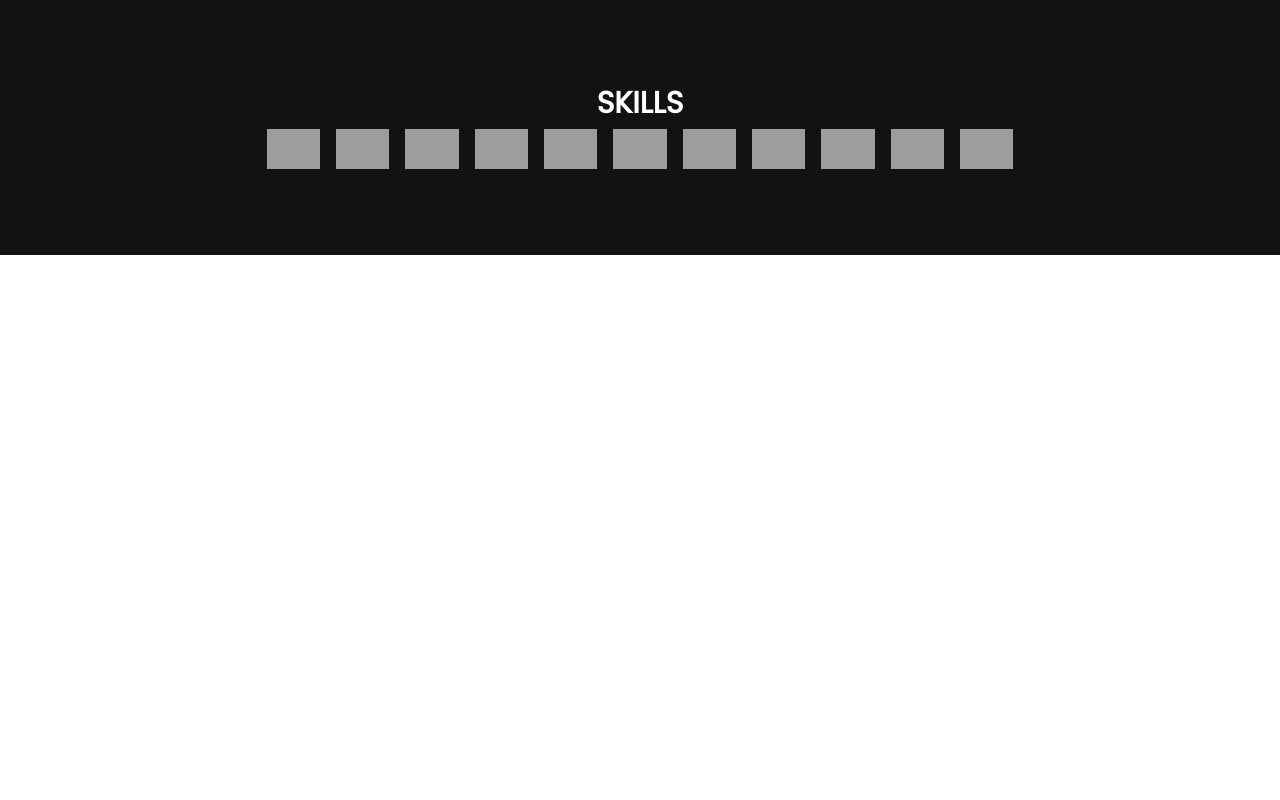
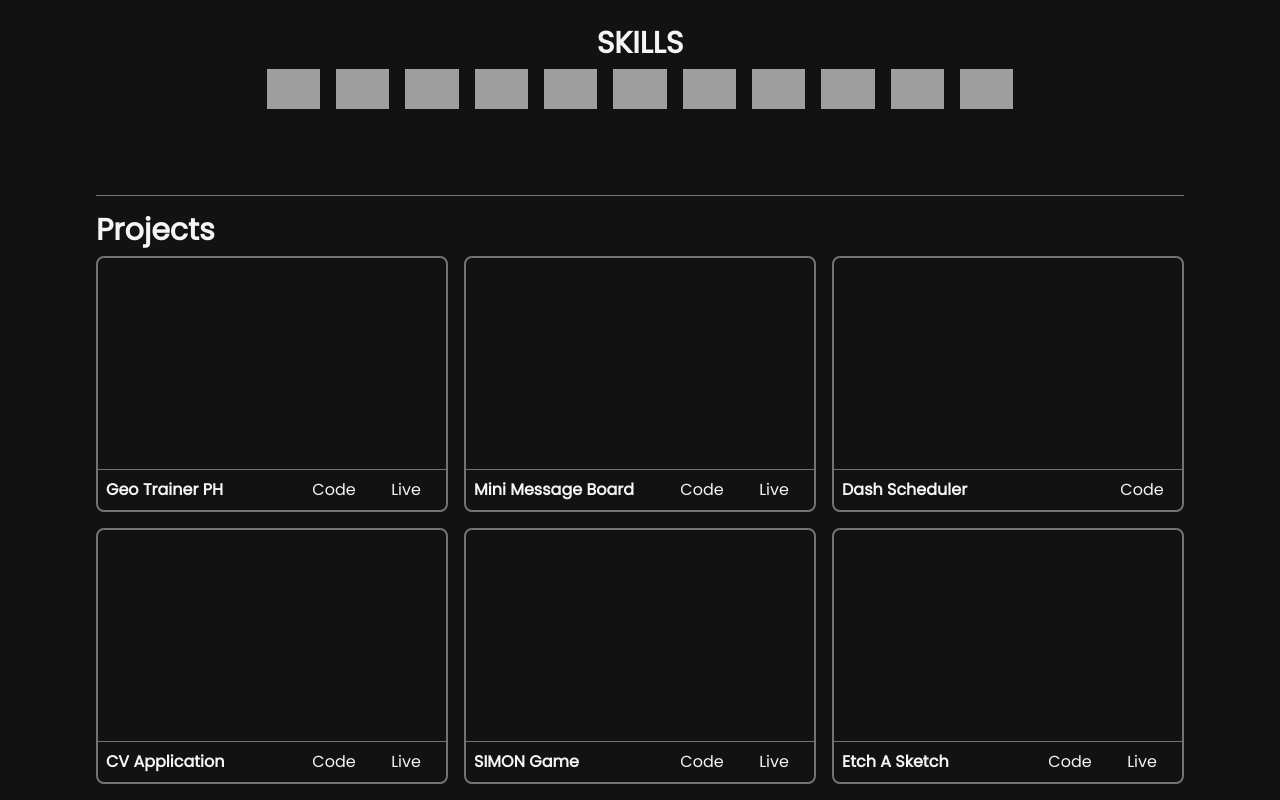
Before and after one commit to Sanjero20/Sanjero20.github.io, a React (Vite) app: page / in a window 1280 px wide. Shown: the part 862-1662 px from the top of the page. Before the commit the page ends 1117 px from the top, so only its background shows below. Built offline with nearby package versions, Linux system fonts and the light colour scheme; grey boxes are pictures that could not be loaded.

Commit message:
feat: add projects section

```diff
--- a/src/App.tsx
+++ b/src/App.tsx
@@ -1,15 +1,20 @@
-import Header from './components/Header';
-import Hero from './components/Hero';
-import Skills from './components/Skills';
-import Line from './components/Line';
+import Header from "./components/Header";
+import Hero from "./components/Hero";
+import Skills from "./components/Skills";
+import Projects from "./components/Projects";
+import Line from "./components/Line";
 
 function App() {
   return (
-    <div className="flex min-h-screen flex-col gap-5 bg-body font-poppins text-white">
+    <div className=" flex h-full min-h-screen flex-col bg-body font-poppins text-neutral-100">
       <Header />
       <Hero />
+
       <Line />
       <Skills />
+
+      <Line />
+      <Projects />
     </div>
   );
 }
--- a/src/components/Projects.tsx
+++ b/src/components/Projects.tsx
@@ -1,5 +1,19 @@
-function ProjectList() {
-  return <div>Project</div>;
+import Container from "./Container";
+import { projects } from "./data/projects";
+import Card from "./ui/Card";
+
+function Projects() {
+  return (
+    <Container id="projects" className="flex flex-col gap-2 py-4">
+      <h1 className="text-3xl font-bold">Projects</h1>
+
+      <div className="grid grid-cols-1 gap-4 sm:grid-cols-3 2xl:grid-cols-4">
+        {projects.map((project, index) => (
+          <Card key={index} project={project} />
+        ))}
+      </div>
+    </Container>
+  );
 }
 
-export default ProjectList;
+export default Projects;
--- /dev/null
+++ b/src/components/data/projects.ts
@@ -0,0 +1,52 @@
+export interface IProject {
+  img: string;
+  title: string;
+  description: string;
+  code: string;
+  live: string;
+}
+
+export const projects: IProject[] = [
+  {
+    img: "",
+    title: "Geo Trainer PH",
+    description: "",
+    code: "https://github.com/Sanjero20/geo-trainer",
+    live: "https://geo-trainer-ph.vercel.app/",
+  },
+  {
+    img: "",
+    title: "Mini Message Board",
+    description: "",
+    code: "https://github.com/Sanjero20/mini-message-board",
+    live: "https://mini-message-board-bsor.onrender.com/",
+  },
+  {
+    img: "",
+    title: "Dash Scheduler",
+    description: "",
+    code: "",
+    live: "",
+  },
+  {
+    img: "",
+    title: "CV Application",
+    description: "",
+    code: "https://github.com/Sanjero20/cv-application",
+    live: "https://sanjero20.github.io/cv-application/",
+  },
+  {
+    img: "",
+    title: "SIMON Game",
+    description: "",
+    code: "https://github.com/Sanjero20/simon-game-js",
+    live: "https://sanjero20.github.io/simon-game-js/",
+  },
+  {
+    img: "",
+    title: "Etch A Sketch",
+    description: "",
+    code: "https://github.com/Sanjero20/etch-a-sketch",
+    live: "https://sanjero20.github.io/etch-a-sketch/",
+  },
+];
--- /dev/null
+++ b/src/components/ui/Card.tsx
@@ -0,0 +1,41 @@
+import { IProject } from "../data/projects";
+
+interface CardProps {
+  project: IProject;
+}
+
+function Card({ project }: CardProps) {
+  return (
+    <div className="flex h-64 w-full flex-col justify-between rounded-lg border-2 border-neutral-500">
+      <div className="h-full"></div>
+
+      <hr className="border-neutral-500" />
+
+      <div className="flex justify-between p-2">
+        <h3 className="text-md font-bold">{project.title}</h3>
+
+        <div className="flex gap-2">
+          <a
+            href={project.code}
+            target="_blank"
+            className="w-16 rounded px-2 text-center transition-all ease-in-out hover:bg-neutral-100 hover:text-body"
+          >
+            Code
+          </a>
+
+          {project.live && (
+            <a
+              href={project.live}
+              target="_blank"
+              className="w-16 rounded px-2 text-center transition-all ease-in-out hover:bg-neutral-100 hover:text-body"
+            >
+              Live
+            </a>
+          )}
+        </div>
+      </div>
+    </div>
+  );
+}
+
+export default Card;
```
